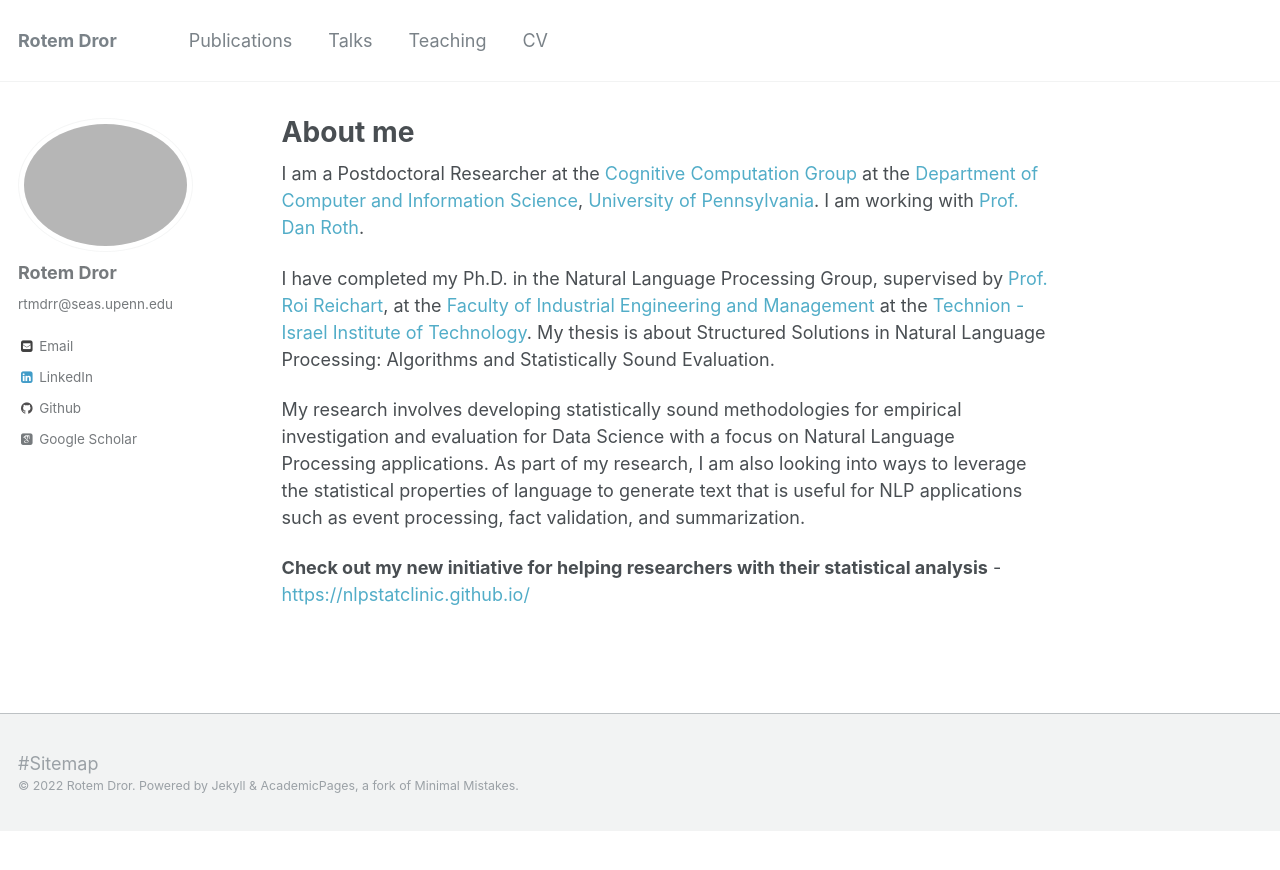
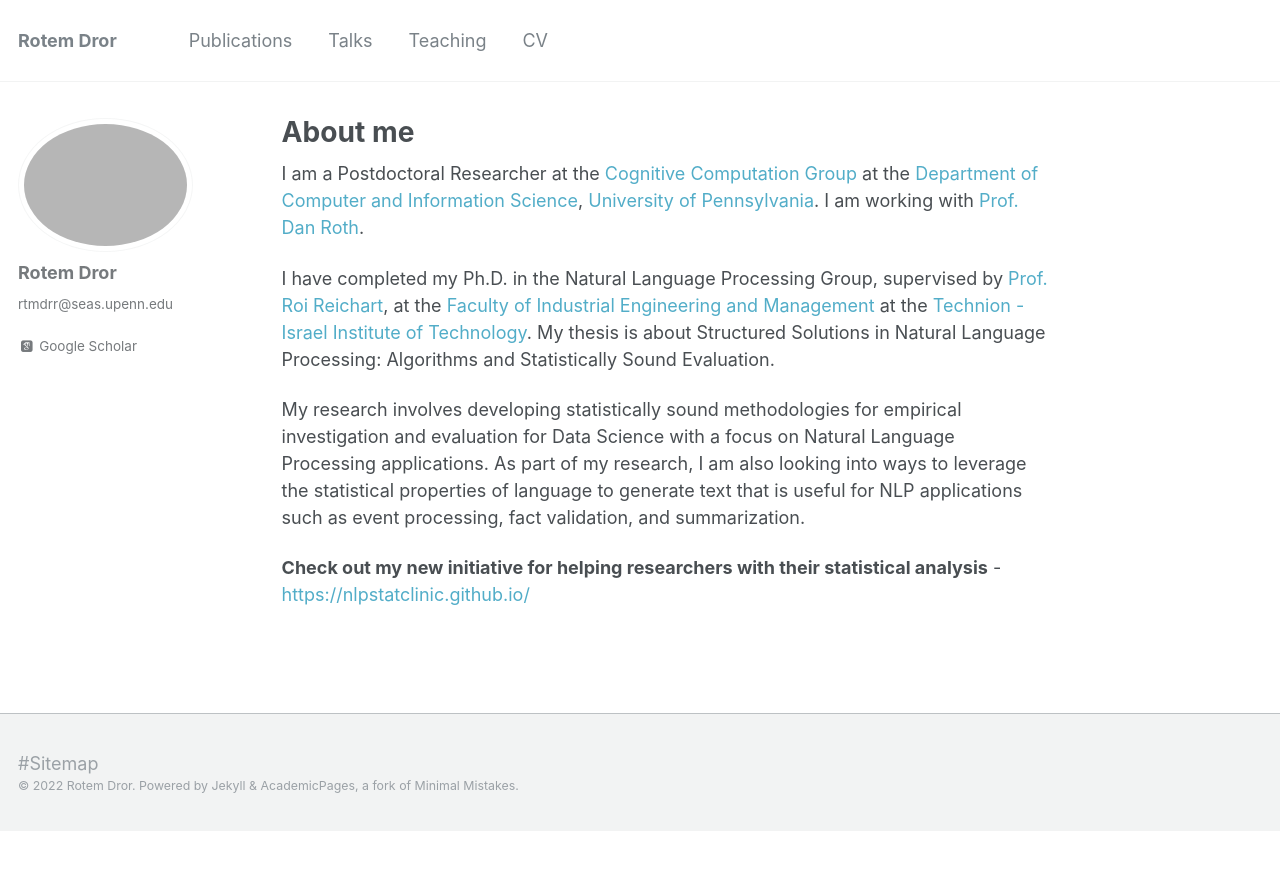
Before and after one commit to rtmdrr/rtmdrr.github.io, a Jekyll site: the page built from _pages/about.md, in a window 1280 px wide. Shown: the top 870 px of the page. Built offline with Jekyll 4.4.1, drawn with Linux system fonts in a browser that asks for light colours; some web fonts are replaced.

Commit message:
Update _config.yml

```diff
--- a/_config.yml
+++ b/_config.yml
@@ -84,7 +84,7 @@ author:
   location         : #"Technion - Israel Institute of Technology"
   employer         :
   googlescholar    : "https://scholar.google.co.il/citations?user=ZB0tZNEAAAAJ&hl=en"
-  email            : "mailto:rtmdrr@gmail.com"
+  email            : #"mailto:rtmdrr@gmail.com"
   uri              :
   bitbucket        :
   codepen          :
@@ -92,12 +92,12 @@ author:
   flickr           :
   facebook         :
   foursquare       :
-  github           : rtmdrr
+  github           : #rtmdrr
   google_plus      :
   keybase          :
   instagram        :
   lastfm           :
-  linkedin         : rotem-dror-43664938/?originalSubdomain=il
+  linkedin         : #rotem-dror-43664938/?originalSubdomain=il
   pinterest        :
   soundcloud       :
   stackoverflow    :
```
